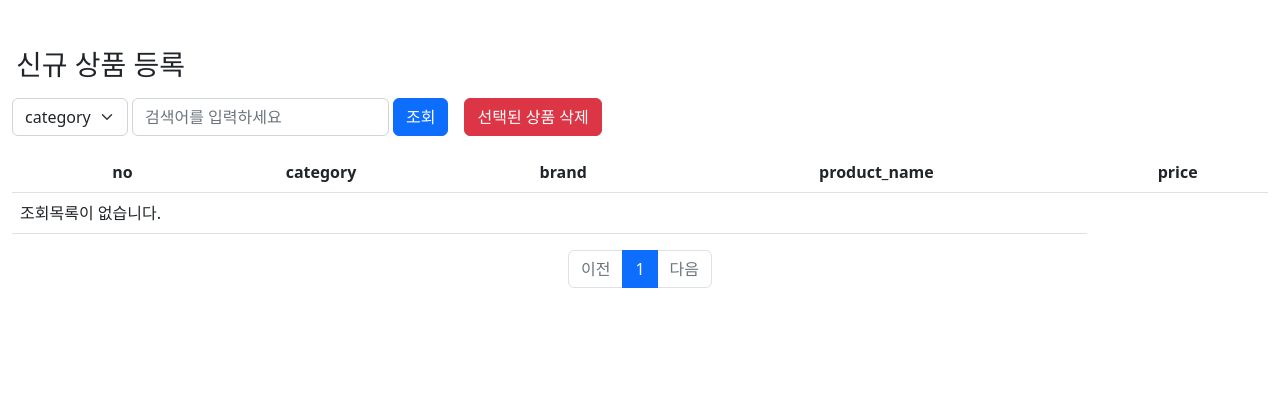
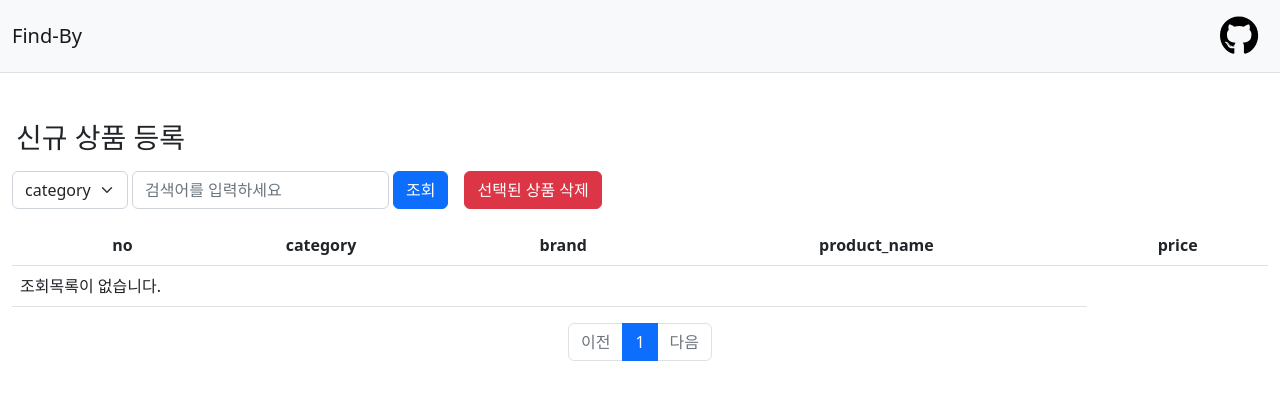
Before and after one commit to sunsik17/findby, a Django app: page / in a window 1280 px wide. Shown: the top 400 px of the page. Run offline with Django 5.2, Linux system fonts and the light colour scheme; data that the repository does not hold is empty; some libraries are stand-ins or nearby versions.

Commit message:
[feature-4-nav] 상단 네비게이션 바 생성
- app_name을 누르면 index페이지로 이동
- 오른쪽 github logo를 누르면 개발자 깃허브 이동

```diff
--- a/templates/base.html
+++ b/templates/base.html
@@ -12,6 +12,7 @@
     <title>find kream product</title>
 </head>
 <body>
+{% include "navbar.html" %}
 <!-- 기본 템플릿 안에 삽입될 내용을 작성 -->
 {% block content %}
 {% endblock %}
--- /dev/null
+++ b/templates/navbar.html
@@ -0,0 +1,25 @@
+<!-- navigation bar -->
+<nav class="navbar navbar-expand-lg navbar-light bg-light border-bottom">
+    <div class="container-fluid">
+        <a class="navbar-brand" href="{% url 'findby:index' %}">Find-By</a>
+        <button class="navbar-toggler" type="button"
+                data-bs-toggle="collapse"
+                data-bs-target="#navbarSupportedContent"
+                aria-controls="navbarSupportedContent"
+                aria-expanded="false"
+                aria-label="Toggle navigation">
+            <span class="navbar-toggler-icon"></span>
+        </button>
+        <div class="collapse navbar-collapse justify-content-end" id="collapsibleNavbar">
+            <ul class="navbar-nav">
+                <li>
+                    <a class="nav-link" href="https://github.com/sunsik17">
+                        <svg width="40" height="40" viewBox="0 0 520 520" xmlns="http://www.w3.org/2000/svg">
+                            <path d="m165.9 397.4c0 2-2.3 3.6-5.2 3.6-3.3.3-5.6-1.3-5.6-3.6 0-2 2.3-3.6 5.2-3.6 3-.3 5.6 1.3 5.6 3.6zm-31.1-4.5c-.7 2 1.3 4.3 4.3 4.9 2.6 1 5.6 0 6.2-2s-1.3-4.3-4.3-5.2c-2.6-.7-5.5.3-6.2 2.3zm44.2-1.7c-2.9.7-4.9 2.6-4.6 4.9.3 2 2.9 3.3 5.9 2.6 2.9-.7 4.9-2.6 4.6-4.6-.3-1.9-3-3.2-5.9-2.9zm65.8-383.2c-138.7 0-244.8 105.3-244.8 244 0 110.9 69.8 205.8 169.5 239.2 12.8 2.3 17.3-5.6 17.3-12.1 0-6.2-.3-40.4-.3-61.4 0 0-70 15-84.7-29.8 0 0-11.4-29.1-27.8-36.6 0 0-22.9-15.7 1.6-15.4 0 0 24.9 2 38.6 25.8 21.9 38.6 58.6 27.5 72.9 20.9 2.3-16 8.8-27.1 16-33.7-55.9-6.2-112.3-14.3-112.3-110.5 0-27.5 7.6-41.3 23.6-58.9-2.6-6.5-11.1-33.3 2.6-67.9 20.9-6.5 69 27 69 27 20-5.6 41.5-8.5 62.8-8.5s42.8 2.9 62.8 8.5c0 0 48.1-33.6 69-27 13.7 34.7 5.2 61.4 2.6 67.9 16 17.7 25.8 31.5 25.8 58.9 0 96.5-58.9 104.2-114.8 110.5 9.2 7.9 17 22.9 17 46.4 0 33.7-.3 75.4-.3 83.6 0 6.5 4.6 14.4 17.3 12.1 100-33.2 167.8-128.1 167.8-239 0-138.7-112.5-244-251.2-244zm-147.6 344.9c-1.3 1-1 3.3.7 5.2 1.6 1.6 3.9 2.3 5.2 1 1.3-1 1-3.3-.7-5.2-1.6-1.6-3.9-2.3-5.2-1zm-10.8-8.1c-.7 1.3.3 2.9 2.3 3.9 1.6 1 3.6.7 4.3-.7.7-1.3-.3-2.9-2.3-3.9-2-.6-3.6-.3-4.3.7zm32.4 35.6c-1.6 1.3-1 4.3 1.3 6.2 2.3 2.3 5.2 2.6 6.5 1 1.3-1.3.7-4.3-1.3-6.2-2.2-2.3-5.2-2.6-6.5-1zm-11.4-14.7c-1.6 1-1.6 3.6 0 5.9s4.3 3.3 5.6 2.3c1.6-1.3 1.6-3.9 0-6.2-1.4-2.3-4-3.3-5.6-2z"></path>
+                        </svg>
+                    </a>
+                </li>
+            </ul>
+        </div>
+    </div>
+</nav>
```
Also changed, not shown: README.md, github.svg (added), readme_image/img_1.png, readme_image/img_6.png (added).
